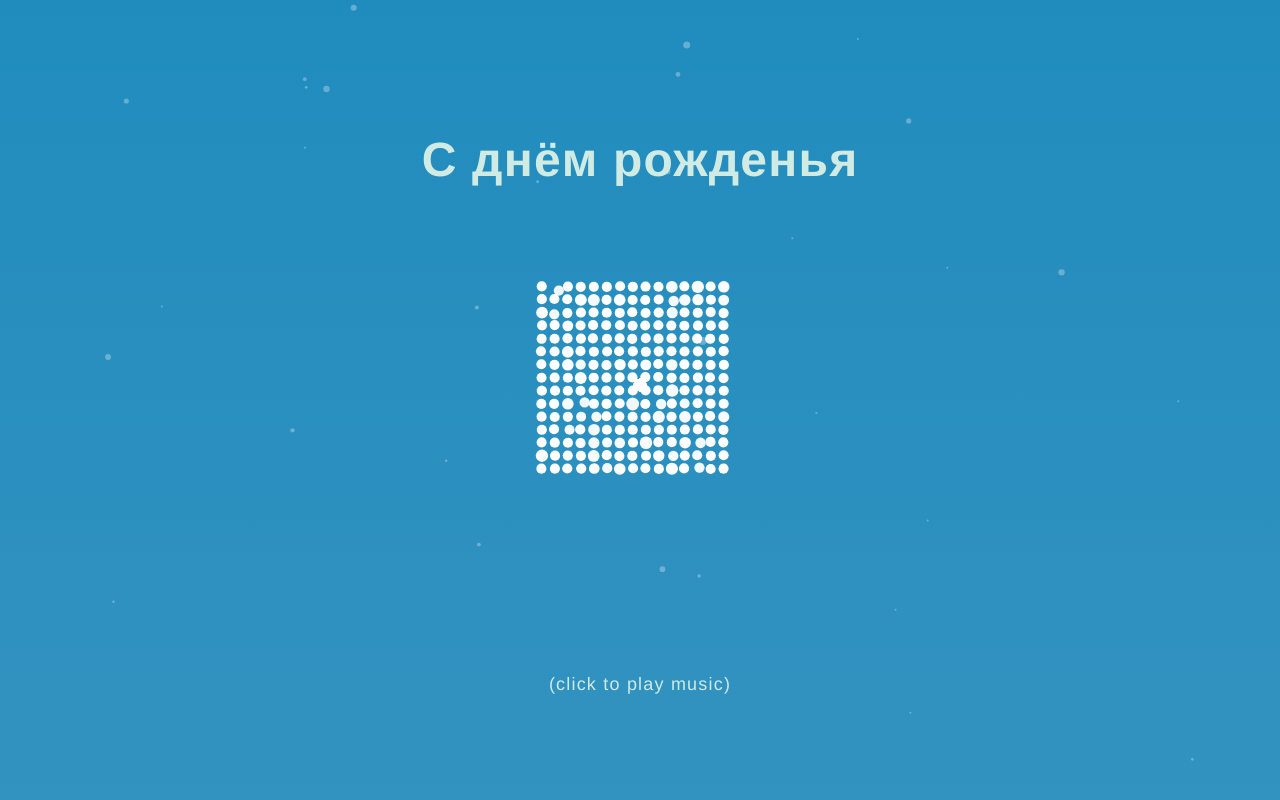
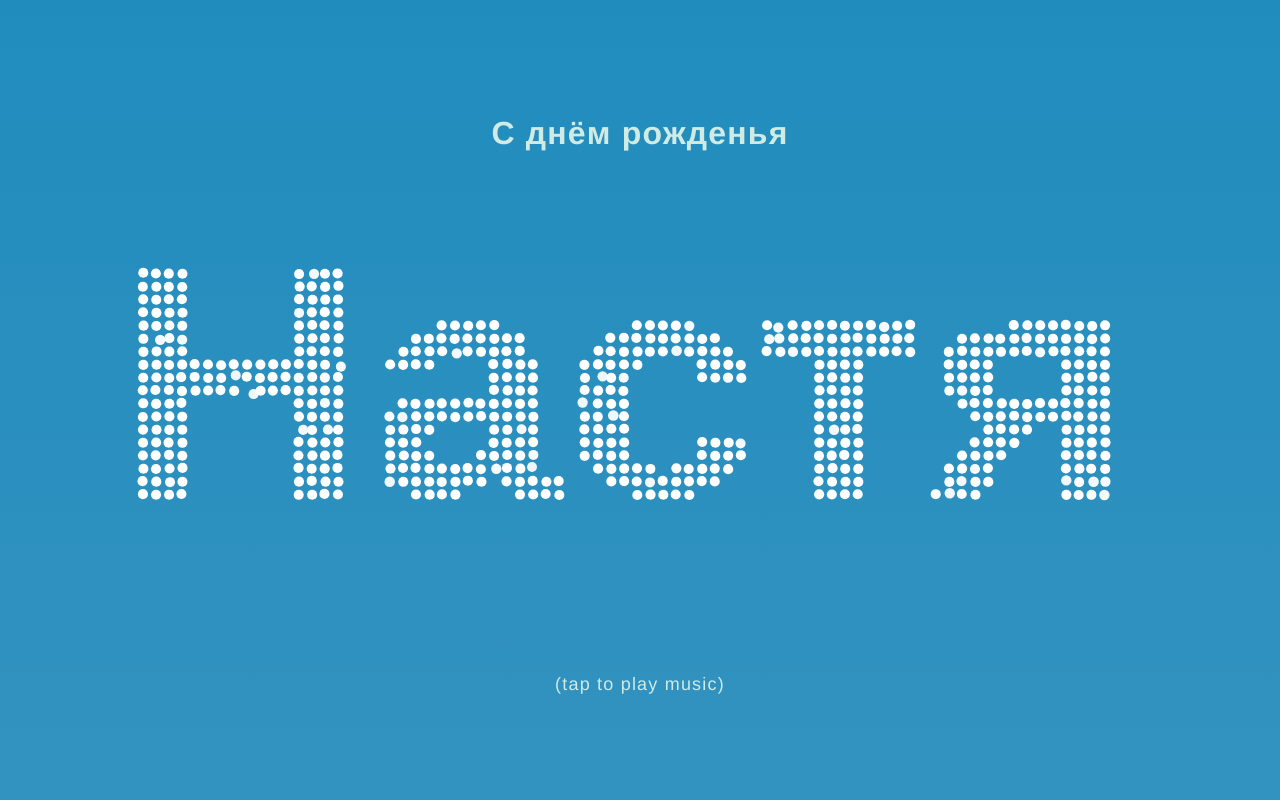
Before and after one commit to mrHoft/birthday, a plain HTML site: page index.html in a window 1280 px wide. Drawn offline with Linux system fonts and the light colour scheme.

Commit message:
fix: onresize

```diff
--- a/index.html
+++ b/index.html
@@ -18,7 +18,7 @@
     </audio>
     <h1>С днём рожденья</h1>
     <canvas class="canvas"></canvas>
-    <p>(click to play music)</p>
+    <p>(tap to play music)</p>
     <script language="javascript">
       document.addEventListener("click", musicPlay);
       function musicPlay() {
--- a/script.js
+++ b/script.js
@@ -2,7 +2,7 @@ const S = {
   init: function () {
     S.Drawing.init(".canvas");
     document.body.classList.add("body--ready");
-    S.UI.simulate("#countdown 3|#rectangle 15x15|Настя");
+    S.UI.simulate("#countdown 3|Настя");
     S.Drawing.loop(function () {
       S.Shape.render();
     });
@@ -13,6 +13,7 @@ S.Drawing = (function () {
   let canvas,
     context,
     renderFn,
+    ready,
     requestFrame =
       window.requestAnimationFrame ||
       window.webkitRequestAnimationFrame ||
@@ -39,8 +40,10 @@ S.Drawing = (function () {
       requestFrame.call(window, this.loop.bind(this));
     },
     adjustCanvas: function () {
-      canvas.width = window.innerWidth - 100;
+      canvas.width = window.innerWidth - 30;
       canvas.height = window.innerHeight - 30;
+      if (ready) S.UI.simulate("Настя");
+      ready = true;
     },
     clearFrame: function () {
       context.clearRect(0, 0, canvas.width, canvas.height);
@@ -65,19 +68,23 @@ S.UI = (function () {
     maxShapeSize = 30,
     sequence = [],
     cmd = "#";
+
   function formatTime(date) {
     var h = date.getHours(),
       m = date.getMinutes(),
       m = m < 10 ? "0" + m : m;
     return h + ":" + m;
   }
+
   function getValue(value) {
     return value && value.split(" ")[1];
   }
+
   function getAction(value) {
     value = value && value.split(" ")[0];
     return value && value[0] === cmd && value.substring(1);
   }
+
   function timedAction(fn, delay, max, reverse) {
     clearInterval(interval);
     currentAction = reverse ? max : 1;
@@ -99,6 +106,7 @@ S.UI = (function () {
       }, delay);
     }
   }
+
   function performAction(value) {
     var action, value, current;
     sequence =
@@ -177,6 +185,7 @@ S.UI = (function () {
     },
   };
 })();
+
 S.Point = function (args) {
   this.x = args.x;
   this.y = args.y;
@@ -184,17 +193,20 @@ S.Point = function (args) {
   this.a = args.a;
   this.h = args.h;
 };
+
 S.Color = function (r, g, b, a) {
   this.r = r;
   this.g = g;
   this.b = b;
   this.a = a;
 };
+
 S.Color.prototype = {
   render: function () {
     return "rgba(" + this.r + "," + +this.g + "," + this.b + "," + this.a + ")";
   },
 };
+
 S.Dot = function (x, y) {
   this.p = new S.Point({
     x: x,
@@ -209,6 +221,7 @@ S.Dot = function (x, y) {
   this.t = this.clone();
   this.q = [];
 };
+
 S.Dot.prototype = {
   clone: function () {
     return new S.Point({
@@ -290,6 +303,7 @@ S.Dot.prototype = {
     this._draw();
   },
 };
+
 S.ShapeBuilder = (function () {
   var gap = 13,
     shapeCanvas = document.createElement("canvas"),
@@ -350,6 +364,7 @@ S.ShapeBuilder = (function () {
     fit();
     window.addEventListener("resize", fit);
   }
+
   // Init
   init();
   return {
@@ -408,6 +423,7 @@ S.ShapeBuilder = (function () {
     },
   };
 })();
+
 S.Shape = (function () {
   var dots = [],
     width = 0,
@@ -507,4 +523,5 @@ S.Shape = (function () {
     },
   };
 })();
+
 S.init();
--- a/styles.css
+++ b/styles.css
@@ -38,21 +38,17 @@ body {
     rgb(55, 148, 192) 120%
   );
 }
-.canvas {
-  margin: 0 auto;
-  display: block;
-}
 h1 {
   position: fixed;
-  top: 80px;
+  top: 10%;
   text-align: center;
   width: 100%;
   font-weight: bold;
-  font-size: 3rem;
+  font-size: 2rem;
 }
 p {
   position: fixed;
-  bottom: 80px;
+  bottom: 10%;
   text-align: center;
   width: 100%;
 }
```
